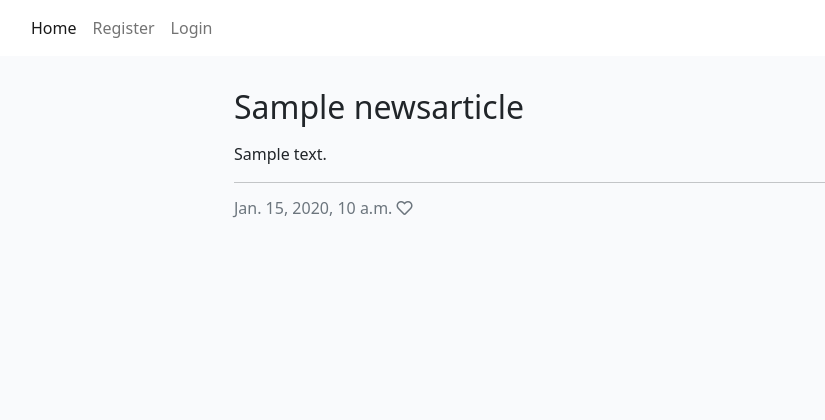
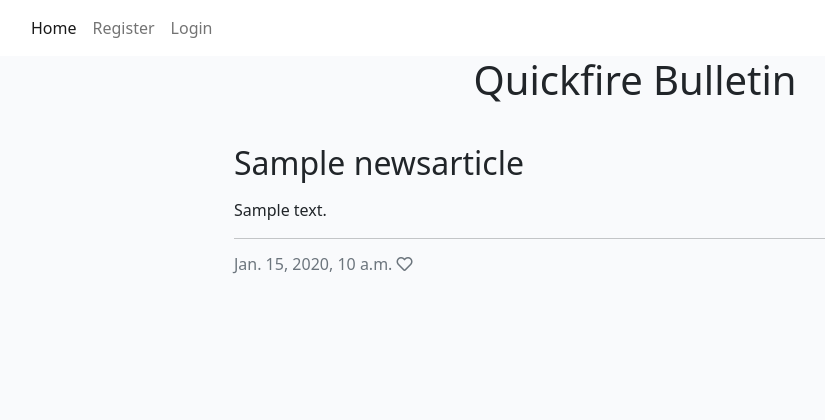
Before and after one commit to hypergeek-dev/Moviedatabase-MVC, a Django app: page / in a window 1280 px wide. Shown: the top 420 px of the page, without its empty margins (5-830 px from the left). Run offline with Django 3.2, Linux system fonts and the light colour scheme; tables that the repository leaves empty hold one stand-in row (values such as "Sample post").

Commit message:
Adding app headline

```diff
--- a/templates/base.html
+++ b/templates/base.html
@@ -53,7 +53,9 @@
             </div>
         </div>
     </nav>
-
+    <div class="text-center">
+        <h1>Quickfire Bulletin</h1>
+    </div>
     <main class="flex-shrink-0 main-bg">
         {% block content %}
         <!-- Content Goes here -->
```
